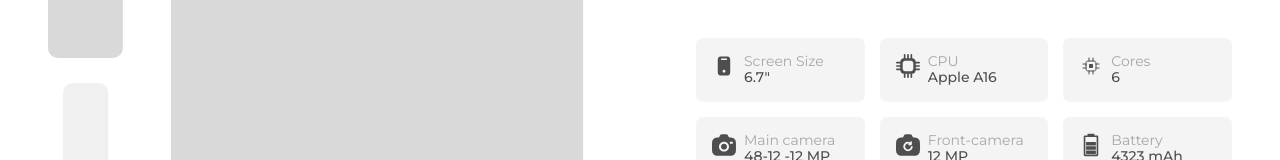
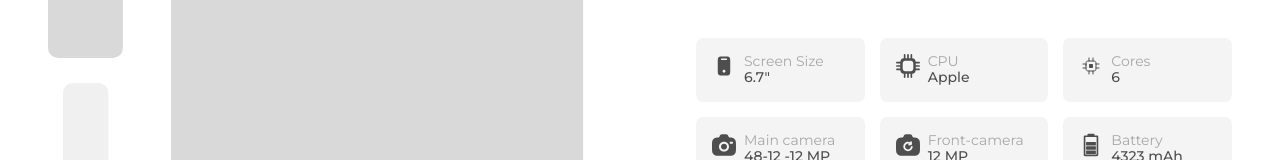
Before and after one commit to Team-4185/frontend, a React (Vite) app: page /product/1 in a window 1280 px wide. Shown: the part 238-398 px from the top of the page. Built offline with nearby package versions, Linux system fonts and the light colour scheme.

Commit message:
fix CPU name

```diff
--- a/src/pages/ProductPage/ProductPage.tsx
+++ b/src/pages/ProductPage/ProductPage.tsx
@@ -24,6 +24,7 @@ export const ProductPage: React.FC = () => {
   const productFromState = location.state;
   const product = productFromState || products.find((p) => p.id === Number(id));
   const [img, setImg] = useState(First);
+  const cpuName = product.name.split(' ');
 
   return (
     <Container disableGutters maxWidth="xl" sx={{ padding: '20px' }}>
@@ -157,7 +158,7 @@ export const ProductPage: React.FC = () => {
                     color: '#4e4e4e',
                   }}
                 >
-                  Apple A16
+                  {cpuName[0]}
                 </span>
               </Box>
             </Box>
```
